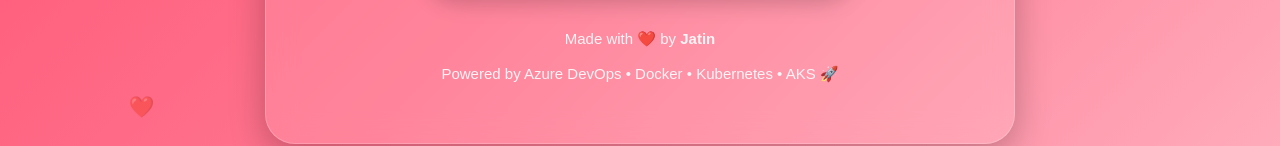
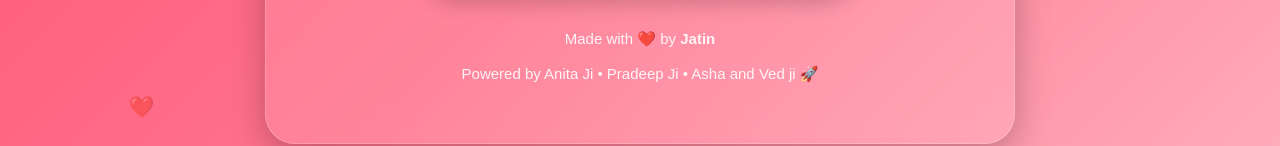
Before and after one commit to jatindureja2210/AKSDEMO, a plain HTML site: page index.html in a window 1280 px wide. Shown: the part 518-664 px from the top of the page. Drawn offline with Linux system fonts and the light colour scheme.

Commit message:
Update index.html

```diff
--- a/index.html
+++ b/index.html
@@ -155,7 +155,7 @@
 
         <div class="footer">
             Made with ❤️ by <span>Jatin</span><br><br>
-            Powered by Azure DevOps • Docker • Kubernetes • AKS 🚀
+            Powered by Anita Ji • Pradeep Ji • Asha and Ved ji 🚀
         </div>
 
     </div>
```
